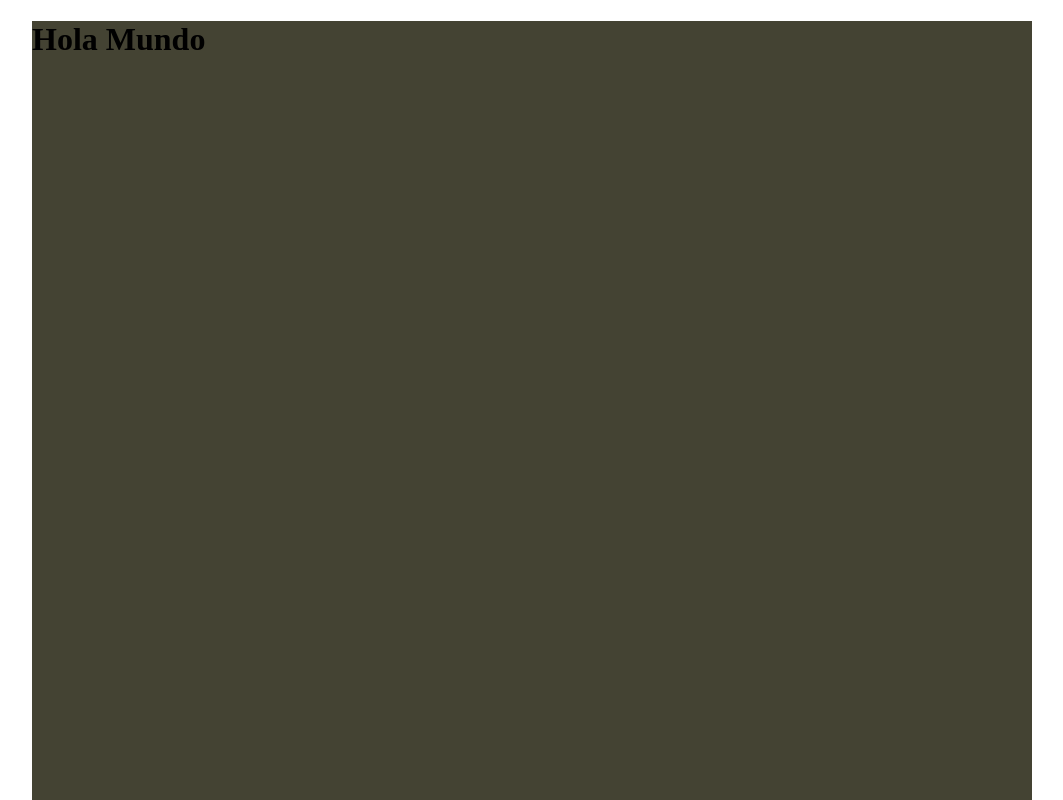
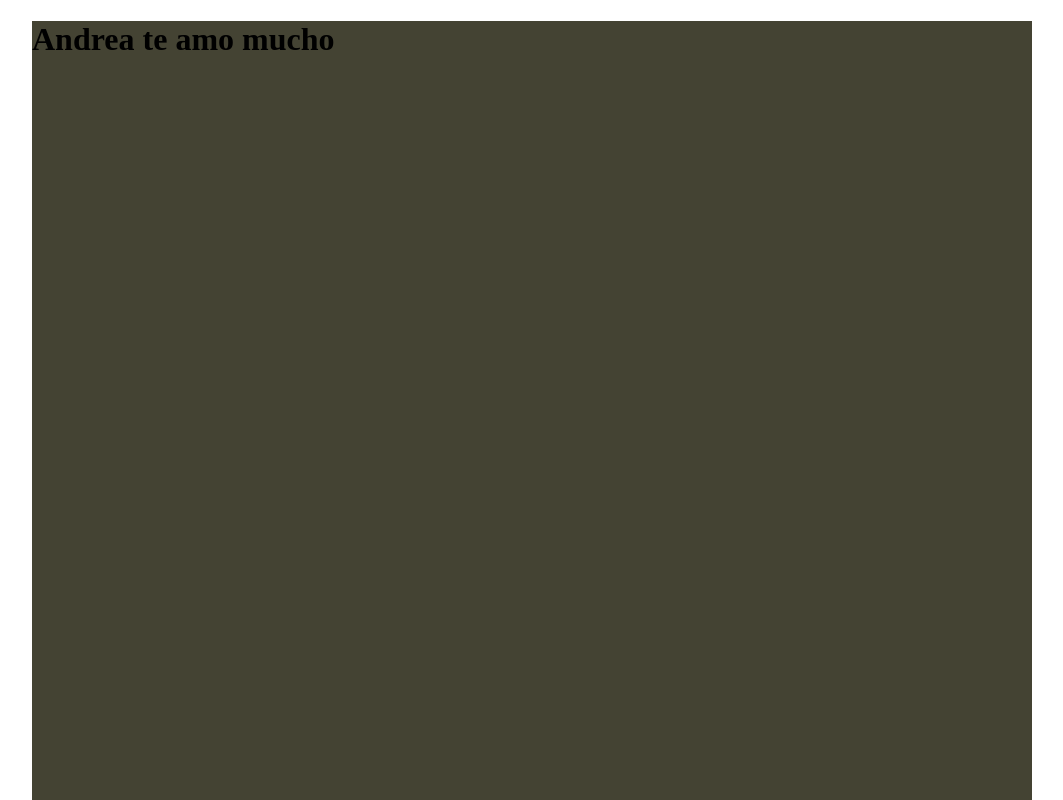
Before and after one commit to Escrodri/mundocolor, a plain HTML site: page index.html in a window 1280 px wide. Shown: the top 800 px of the page, without its empty margins (108-1171 px from the left). Drawn offline with Linux system fonts and the light colour scheme.

Commit message:
Update index.html

```diff
--- a/index.html
+++ b/index.html
@@ -8,7 +8,7 @@
   </head>
   <body>
     <div class="content-body">
-      <h1>Hola Mundo</h1>
+      <h1>Andrea te amo mucho</h1>
     </div>
   </body>
 </html>
```
